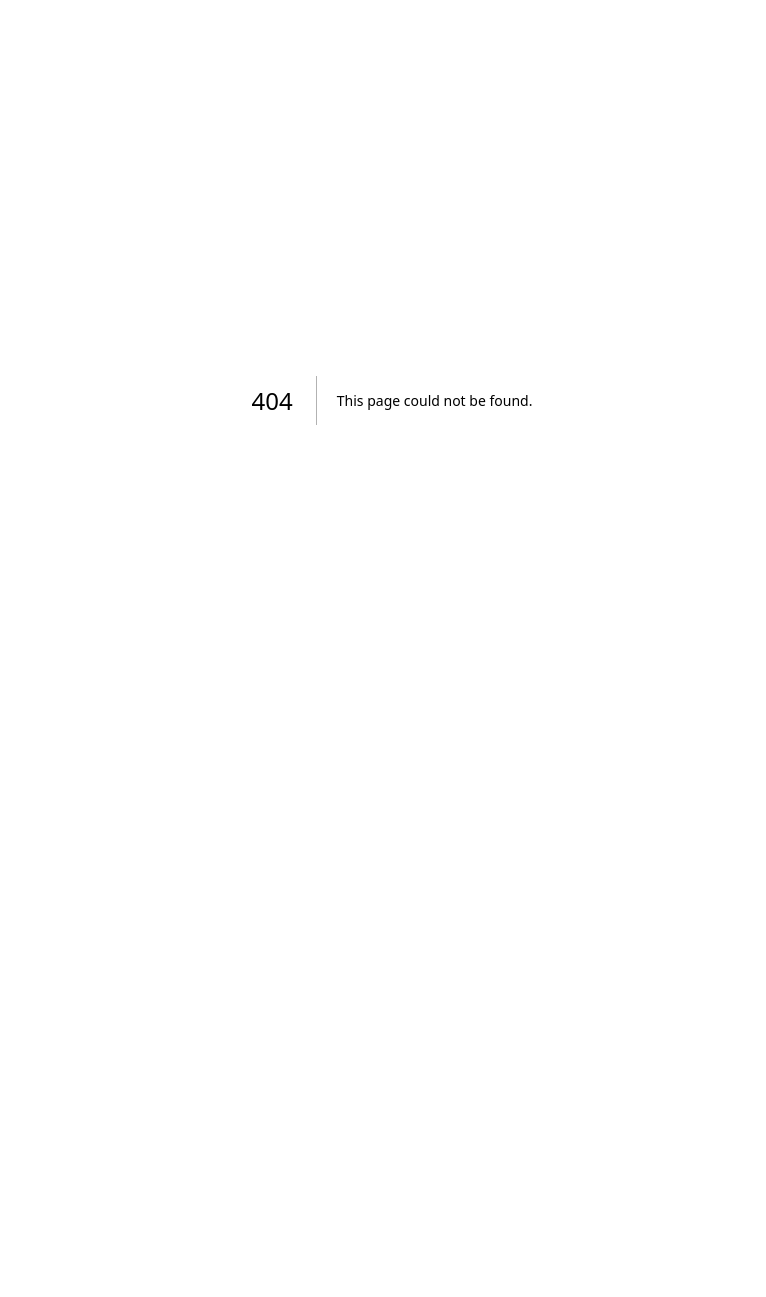
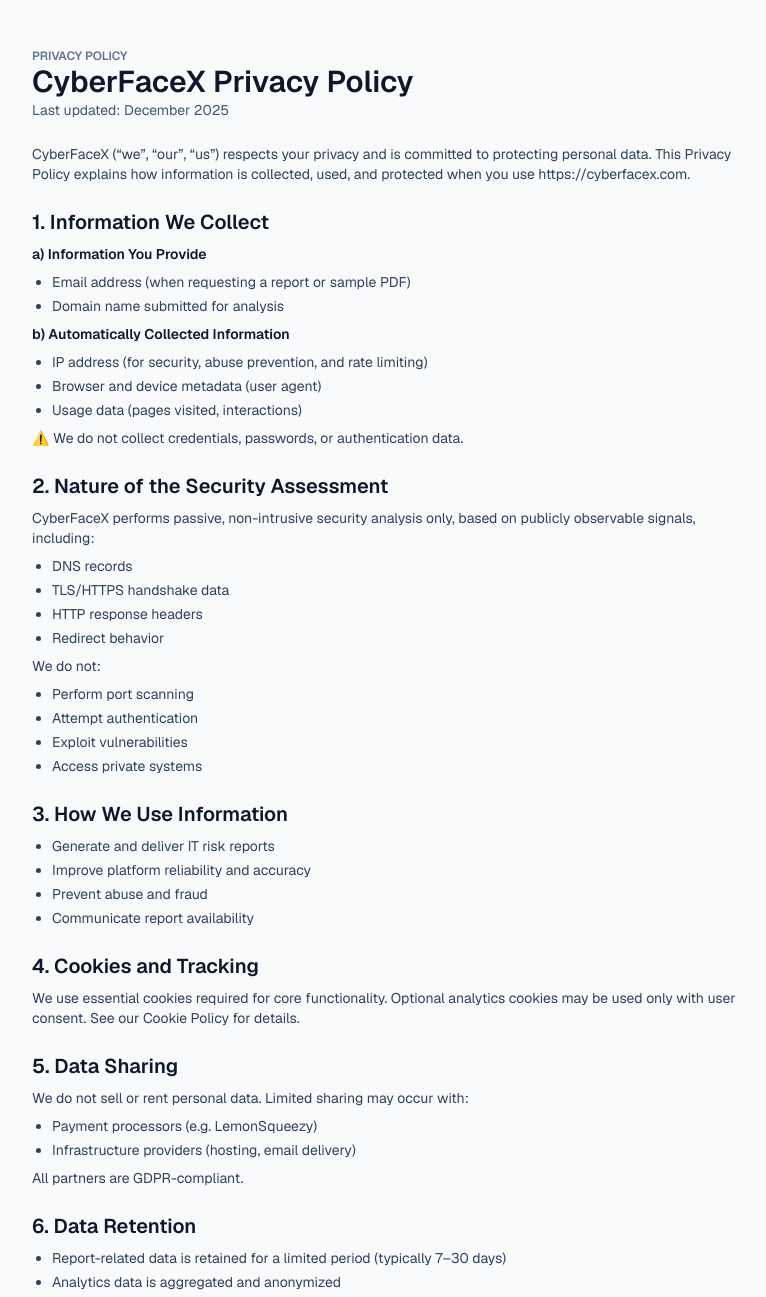
Before and after one commit to Siyahiherif/riskreport, a Next.js app: page /privacy in a window 1280 px wide. Before the commit this address had no page. Shown: the top 1297 px of the page, without its empty margins (248-1014 px from the left). Before the commit the page ends 800 px from the top, so only its background shows below. Built offline with nearby package versions, Linux system fonts and the light colour scheme.

Commit message:
Add Privacy Policy page

```diff
--- /dev/null
+++ b/app/privacy/page.tsx
@@ -0,0 +1,117 @@
+import Link from "next/link";
+
+export const metadata = {
+  title: "Privacy Policy | CyberFaceX",
+  description: "Privacy Policy for CyberFaceX Passive IT Risk Intelligence.",
+};
+
+export default function PrivacyPolicyPage() {
+  return (
+    <div className="min-h-screen bg-slate-50 text-slate-900">
+      <div className="mx-auto max-w-3xl px-6 py-12 space-y-6">
+        <div>
+          <p className="text-xs uppercase font-semibold text-slate-500">Privacy Policy</p>
+          <h1 className="text-3xl font-semibold">CyberFaceX Privacy Policy</h1>
+          <p className="text-sm text-slate-600">Last updated: December 2025</p>
+        </div>
+
+        <p className="text-sm text-slate-700">
+          CyberFaceX (“we”, “our”, “us”) respects your privacy and is committed to protecting personal data. This Privacy Policy
+          explains how information is collected, used, and protected when you use https://cyberfacex.com.
+        </p>
+
+        <section className="space-y-2">
+          <h2 className="text-xl font-semibold">1. Information We Collect</h2>
+          <p className="text-sm font-semibold">a) Information You Provide</p>
+          <ul className="list-disc text-sm text-slate-700 pl-5 space-y-1">
+            <li>Email address (when requesting a report or sample PDF)</li>
+            <li>Domain name submitted for analysis</li>
+          </ul>
+          <p className="text-sm font-semibold">b) Automatically Collected Information</p>
+          <ul className="list-disc text-sm text-slate-700 pl-5 space-y-1">
+            <li>IP address (for security, abuse prevention, and rate limiting)</li>
+            <li>Browser and device metadata (user agent)</li>
+            <li>Usage data (pages visited, interactions)</li>
+          </ul>
+          <p className="text-sm text-slate-700">⚠️ We do not collect credentials, passwords, or authentication data.</p>
+        </section>
+
+        <section className="space-y-2">
+          <h2 className="text-xl font-semibold">2. Nature of the Security Assessment</h2>
+          <p className="text-sm text-slate-700">CyberFaceX performs passive, non-intrusive security analysis only, based on publicly observable signals, including:</p>
+          <ul className="list-disc text-sm text-slate-700 pl-5 space-y-1">
+            <li>DNS records</li>
+            <li>TLS/HTTPS handshake data</li>
+            <li>HTTP response headers</li>
+            <li>Redirect behavior</li>
+          </ul>
+          <p className="text-sm text-slate-700">We do not:</p>
+          <ul className="list-disc text-sm text-slate-700 pl-5 space-y-1">
+            <li>Perform port scanning</li>
+            <li>Attempt authentication</li>
+            <li>Exploit vulnerabilities</li>
+            <li>Access private systems</li>
+          </ul>
+        </section>
+
+        <section className="space-y-2">
+          <h2 className="text-xl font-semibold">3. How We Use Information</h2>
+          <ul className="list-disc text-sm text-slate-700 pl-5 space-y-1">
+            <li>Generate and deliver IT risk reports</li>
+            <li>Improve platform reliability and accuracy</li>
+            <li>Prevent abuse and fraud</li>
+            <li>Communicate report availability</li>
+          </ul>
+        </section>
+
+        <section className="space-y-2">
+          <h2 className="text-xl font-semibold">4. Cookies and Tracking</h2>
+          <p className="text-sm text-slate-700">
+            We use essential cookies required for core functionality. Optional analytics cookies may be used only with user consent.
+            See our Cookie Policy for details.
+          </p>
+        </section>
+
+        <section className="space-y-2">
+          <h2 className="text-xl font-semibold">5. Data Sharing</h2>
+          <p className="text-sm text-slate-700">We do not sell or rent personal data. Limited sharing may occur with:</p>
+          <ul className="list-disc text-sm text-slate-700 pl-5 space-y-1">
+            <li>Payment processors (e.g. LemonSqueezy)</li>
+            <li>Infrastructure providers (hosting, email delivery)</li>
+          </ul>
+          <p className="text-sm text-slate-700">All partners are GDPR-compliant.</p>
+        </section>
+
+        <section className="space-y-2">
+          <h2 className="text-xl font-semibold">6. Data Retention</h2>
+          <ul className="list-disc text-sm text-slate-700 pl-5 space-y-1">
+            <li>Report-related data is retained for a limited period (typically 7–30 days)</li>
+            <li>Analytics data is aggregated and anonymized</li>
+          </ul>
+        </section>
+
+        <section className="space-y-2">
+          <h2 className="text-xl font-semibold">7. Your Rights (GDPR / KVKK)</h2>
+          <p className="text-sm text-slate-700">You may request:</p>
+          <ul className="list-disc text-sm text-slate-700 pl-5 space-y-1">
+            <li>Access to your data</li>
+            <li>Correction or deletion</li>
+            <li>Restriction of processing</li>
+          </ul>
+          <p className="text-sm text-slate-700">📧 Contact: info@cyberfacex.com</p>
+        </section>
+
+        <section className="space-y-2">
+          <h2 className="text-xl font-semibold">8. Contact</h2>
+          <p className="text-sm text-slate-700">CyberFaceX</p>
+          <p className="text-sm text-slate-700">
+            Website: <Link href="https://cyberfacex.com">https://cyberfacex.com</Link>
+          </p>
+          <p className="text-sm text-slate-700">
+            Email: <a href="mailto:info@cyberfacex.com">info@cyberfacex.com</a>
+          </p>
+        </section>
+      </div>
+    </div>
+  );
+}
```
